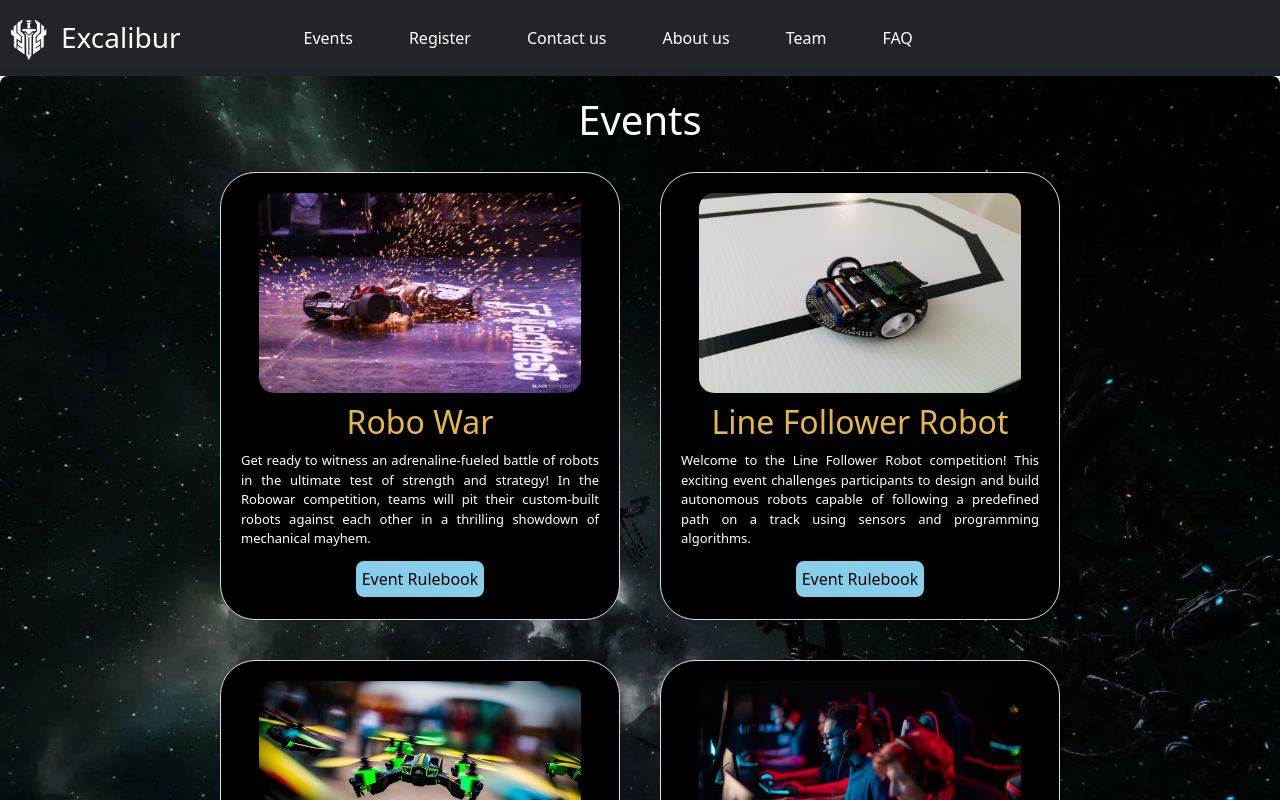
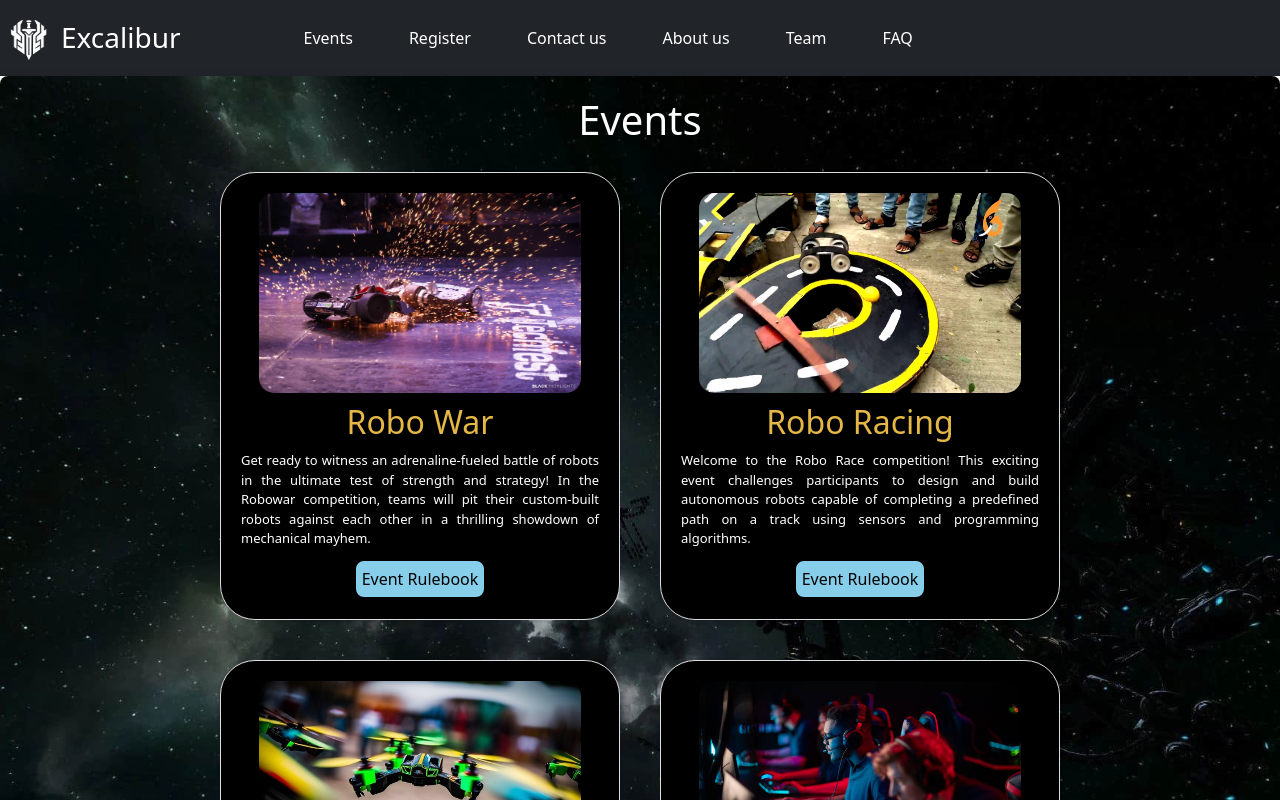
Before and after one commit to omgunjal23/Excaliburar, a React (Create React App) app: page /events in a window 1280 px wide. Shown: the top 800 px of the page. Built offline with nearby package versions, Linux system fonts and the light colour scheme; the HTML template or start-up script is replaced by a standard one.

Commit message:
robo race changes

```diff
--- a/src/component/Events.jsx
+++ b/src/component/Events.jsx
@@ -16,9 +16,9 @@ const Events = () => {
         description:"Get ready to witness an adrenaline-fueled battle of robots in the ultimate test of strength and strategy! In the Robowar competition, teams will pit their custom-built robots against each other in a thrilling showdown of mechanical mayhem.",
         fileUrl: 'https://drive.google.com/file/d/14TBhRwUHE_zhv8RhaVNeyKujyuxA2Gwm/view?usp=sharing',
         link:"https://forms.gle/Je7XycezBWAAtdbP8" },
-        { id: 2, name: 'Line Follower Robot', location: 2, image: event2,
-        description: "Welcome to the Line Follower Robot competition! This exciting event challenges participants to design and build autonomous robots capable of following a predefined path on a track using sensors and programming algorithms.",
-        fileUrl: 'https://drive.google.com/file/d/1rgCDt1_kxwbJcITsCgZi0KkTJDVhW238/view?usp=sharing',
+        { id: 2, name: 'Robo Racing', location: 2, image: event2,
+        description: "Welcome to the Robo Race competition! This exciting event challenges participants to design and build autonomous robots capable of completing a predefined path on a track using sensors and programming algorithms.",
+        fileUrl: 'https://drive.google.com/file/d/1d-F-NF_brLkyqDCuOt7yYY8VeYd5x6Ro/view?usp=sharing',
         link:"https://forms.gle/b4V6fmAFJfE9GGpW9" },
         { id: 3, name: 'Drone Racing', location: 3, image: event3,
         description: "Welcome to the adrenaline-fueled world of drone racing! Get ready to witness an exhilarating display of speed, agility, and precision as skilled pilots navigate their drones through a challenging course filled with obstacles and twists." ,
--- a/src/component/Register.jsx
+++ b/src/component/Register.jsx
@@ -74,7 +74,7 @@ function Contact() {
           >
             <option value="">Select an Event</option>
             <option value="Option 1">E-sport</option>
-            <option value="Option 2">Line follower Robo</option>
+            <option value="Option 2">Robo Racing</option>
             <option value="Option 3">Robo War</option>
             <option value="Option 4">Drone Racing</option>
             <option value="Option 5">Exhibition</option>
--- a/src/component/Team.jsx
+++ b/src/component/Team.jsx
@@ -161,7 +161,7 @@ const Team = () => {
         </ul>
         <br></br>
 
-        <center> <h3 style={{color:"#fff"}}>Line Follower Robo Co-ordinators</h3></center>
+        <center> <h3 style={{color:"#fff"}}>Robo Racing Co-ordinators</h3></center>
        <ul style={{ display: "flex", flexDirection: "row",justifyContent:"center",marginTop:"30px",marginBottom:"30px",  listStyleType: "none", padding: 0 }}>
           <li style={{ ...styles.listItem, marginRight: "20px" }}>
             <img src={om} alt="Jane Smith" style={styles.image} />
```
Also changed, not shown: src/images/Linefollowerrobot.jpg.
